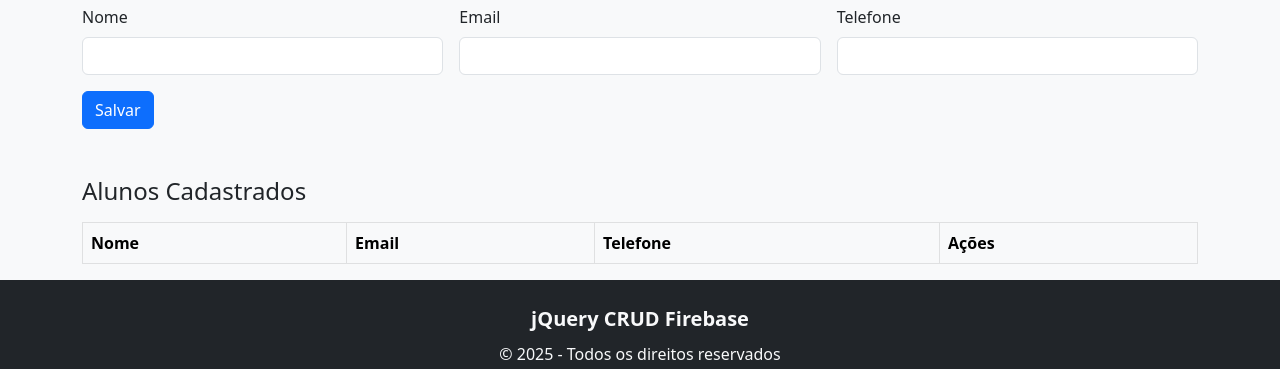
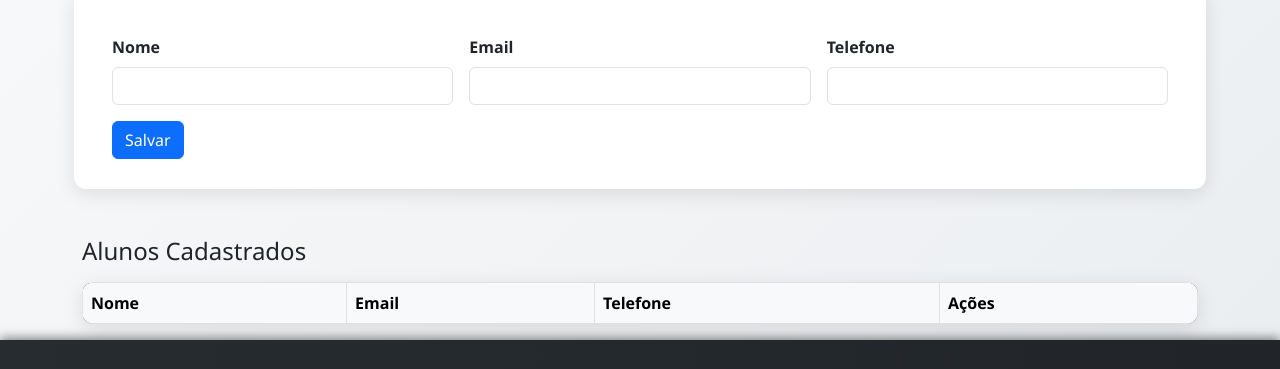
Before and after one commit to Duerda/crud, a plain HTML site: page alunos.html in a window 1280 px wide. Shown: the part 153-522 px from the top of the page. Drawn offline with nearby package versions, Linux system fonts and the light colour scheme; no server answers.

Commit message:
Update style.css

```diff
--- a/style.css
+++ b/style.css
@@ -1,9 +1,110 @@
+* {
+  margin: 0;
+  padding: 0;
+  box-sizing: border-box;
+}
+
 body {
-    display: flex;
-    min-height: 100vh;
-    flex-direction: column;
+  background: linear-gradient(135deg, #f8f9fa, #e9ecef);
+  min-height: 100vh;
+  display: flex;
+  flex-direction: column;
+  font-family: 'Segoe UI', Tahoma, Geneva, Verdana, sans-serif;
+}
+
+main {
+  flex: 1;
+}
+
+.navbar {
+  box-shadow: 0 2px 10px rgba(0,0,0,0.3);
+  transition: background-color 0.4s;
+}
+
+.navbar-brand, .nav-link {
+  transition: color 0.3s;
+}
+
+.navbar-brand:hover, .nav-link:hover {
+  color: #ffc107 !important;
+}
+
+form {
+  background-color: #ffffff;
+  border-radius: 12px;
+  padding: 30px;
+  box-shadow: 0 5px 20px rgba(0,0,0,0.1);
+}
+
+form label {
+  font-weight: 600;
+}
+
+form input {
+  border-radius: 8px;
+}
+
+form button {
+  border-radius: 8px;
+}
+
+form button:hover {
+  background-color: #0056b3;
+}
+
+table {
+  background-color: #ffffff;
+  border-radius: 12px;
+  overflow: hidden;
+  box-shadow: 0 5px 20px rgba(0,0,0,0.1);
+}
+
+table thead {
+  background-color: #212529;
+  color: white;
+}
+
+table th, table td {
+  vertical-align: middle;
+}
+
+table td button {
+  margin-right: 5px;
+}
+
+footer {
+  background: linear-gradient(270deg, #212529, #343a40, #212529);
+  background-size: 600% 600%;
+  animation: gradientAnimation 10s ease infinite;
+  box-shadow: 0px -2px 10px rgba(0,0,0,0.5);
+}
+
+footer p {
+  margin: 0;
+}
+
+footer a {
+  color: #adb5bd;
+  transition: color 0.3s, transform 0.3s;
+}
+
+footer a:hover {
+  color: #ffc107;
+  transform: translateY(-3px);
+}
+
+@keyframes gradientAnimation {
+  0% { background-position: 0% 50%; }
+  50% { background-position: 100% 50%; }
+  100% { background-position: 0% 50%; }
+}
+
+@media (max-width: 576px) {
+  form {
+    padding: 20px;
   }
 
-  main {
-    flex: 1;
+  h2, h4 {
+    font-size: 1.5rem;
   }
+}
```
